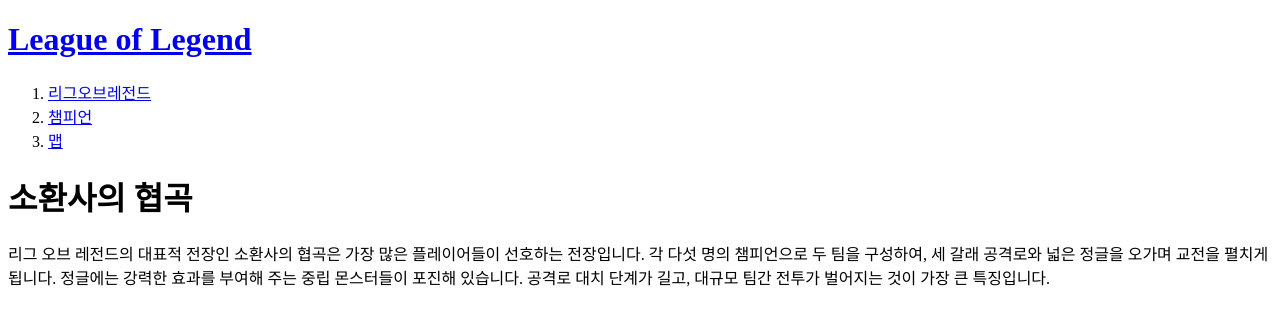
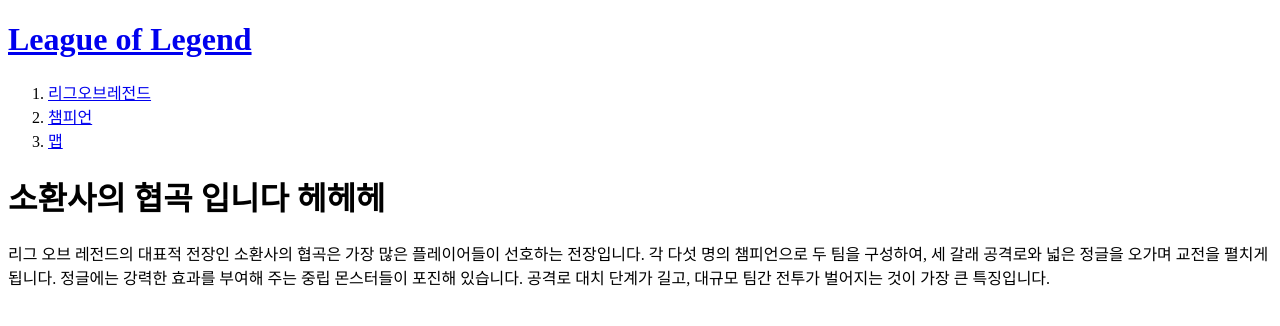
Before and after one commit to HwangTaeYoung/web1, a plain HTML site: page 3.html in a window 1280 px wide. Drawn offline with Linux system fonts and the light colour scheme.

Commit message:
first commit

```diff
--- a/3.html
+++ b/3.html
@@ -11,7 +11,7 @@
     <li><a href="2.html">챔피언</a></li>
     <li><a href="3.html">맵</a></li>
   </ol>
-  <h1>소환사의 협곡</h1>
+  <h1>소환사의 협곡 입니다 헤헤헤</h1>
   <p>리그 오브 레전드의 대표적 전장인 소환사의 협곡은 가장 많은 플레이어들이 선호하는 전장입니다. 각 다섯 명의 챔피언으로 두 팀을 구성하여, 세 갈래 공격로와 넓은 정글을 오가며 교전을 펼치게 됩니다. 정글에는 강력한 효과를 부여해 주는 중립 몬스터들이 포진해 있습니다. 공격로 대치 단계가 길고, 대규모 팀간 전투가 벌어지는 것이 가장 큰 특징입니다.
   </p>
 </body>
```
Also changed, not shown: lol.jpg (deleted), 1 other file.
